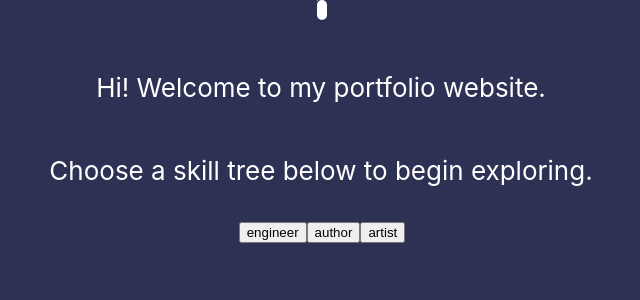
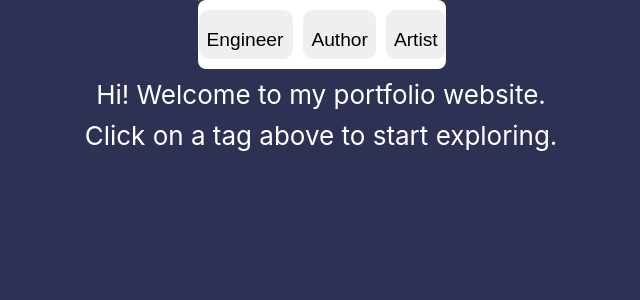
Before and after one commit to Shohan20lac/PortfolioV3, a React (Create React App) app: page / in a window 1280 px wide. Shown: the top 300 px of the page, without its empty margins (318-958 px from the left). Built offline with nearby package versions, Linux system fonts and the light colour scheme; grey boxes are pictures that could not be loaded.

Commit message:
Integrated buttons into the topNav card

```diff
--- a/src/App.css
+++ b/src/App.css
@@ -45,7 +45,7 @@
     align-self: center;
     flex-direction: row;
     max-height: 20%;
-    border-radius: 5px;
+    border-radius: 8px;
     animation: slideIn 1s forwards;
 }
 
@@ -119,6 +119,7 @@
 p {
     color: white;
     text-align:center;
+    margin: 5px;
 }
 
 .typewriter {
@@ -130,6 +131,7 @@ p {
 }
 
 .typewriter p {
+    align-self: center;
     border-right: 2px solid transparent;  /*Add a blinking cursor effect */
     white-space: nowrap;  /*Prevent text from wrapping */
     overflow: hidden; /* Hide overflow text */
@@ -172,7 +174,75 @@ p {
     }
 
     .navbar-text {
-        font-size: calc(8px + 0.5vw);
+        font-size: calc(20px + 0.5vw);
         transition: all .5s linear;
     }
 }
+
+.buttons-container {
+    position: relative;
+}
+
+.transition-container {
+    display: flex;
+    flex-direction: column;
+    overflow: hidden;
+    transition: max-height 0.5s ease-in-out;
+}
+
+
+.fade-out {
+    animation: concealAbove 0.3s forwards;
+}
+
+@keyframes concealAbove {
+    from {
+        max-height: 300px;
+    }
+
+    to {
+        max-height: 0px;
+    }
+}
+
+
+
+.top-nav-containerz {
+    visibility: 1; /* Initially hidden */
+    transition: opacity 0.5s ease-in-out;
+}
+
+..top-nav-container.show {
+    opacity: 1; /* Show the TopNav */
+}
+
+.identity-button {
+    max-width: calc(20px + 8vw);
+    padding: 8px;
+    padding-top: calc(1.5vw);
+    border-radius: 10px;
+    border: none;
+    justify-content: center;
+    align-items: center;
+    font-size: calc(1.5vw);
+}
+
+#engineer-button {
+    padding-right: 10px;
+    margin-right: 10px;
+    text-align: left;
+}
+#author-button {
+    text-align: center;
+}
+
+#artist-button {
+    margin-left: 10px;
+    text-align: center;
+}
+
+
+.welcome-text {
+    display: flex;
+    justify-content: center;
+}
--- a/src/App.js
+++ b/src/App.js
@@ -1,19 +1,92 @@
 import logo from './logo.svg';
 import './App.css';
 import TopNav from './components/TopNav';
-import WelcomeScreen from './components/WelcomeScreen';
+import WelcomeScreen from './components/WelcomeText';
 import Foreground from './components/Foreground';
+import {React, useState, useEffect} from 'react'
 
 
 function App() {
+
+    const [showTopNav, setShowTopNav]         = useState(false);
+    const [currentScreen, setCurrentScreen]   = useState('welcome');
+    const [clickedButtons, setClickedButtons] = useState({
+        engineer: false,
+        author: false,
+        artist: false
+    });
+
+
+    const handleButtonClick = (screenMode) => {
+        switch (screenMode) {
+            case ("engineer"):
+                setClickedButtons(
+                    {
+                        engineer: true,
+                        author: false,
+                        artist: false
+                    }
+                );
+                break;
+            case ("author"):
+                setClickedButtons(
+                    {
+                        engineer: false,
+                        author: true,
+                        artist: false
+                    }
+                );
+                break;
+            case ("artist"):
+                setClickedButtons(
+                    {
+                        engineer: false,
+                        author: false,
+                        artist: true
+                    }
+                );
+                break;
+            default:
+                setClickedButtons(
+                    {
+                        engineer: false,
+                        author: false,
+                        artist: false
+                    }
+                );
+        }
+        console.log(screenMode);
+    };
+
+    useEffect(() => {
+        console.log('Clicked buttons updated:', clickedButtons);
+    }, [clickedButtons]);
+
+
+    const identityTypes = ["engineer", "author", "artist"];
+
     return (
-        <div className = "App-header">
-            <TopNav />
+        <div className="App-header">
 
-            <Foreground />
+            <div className={`topnav-containerz ${showTopNav ? 'show' : ''}`}>
+                < TopNav
+                    handleButtonClick = {handleButtonClick}
+                    setCurrentScreen  = {setCurrentScreen}
+                />
+            </div>
+
+            <Foreground
+                currentScreen     = {currentScreen}
+                setCurrentScreen  = {setCurrentScreen}
+                clickedButtons    = {clickedButtons}
+                setClickedButtons = {setClickedButtons}
+                handleButtonClick = {handleButtonClick}
+                identityTypes     = {identityTypes}
+            />
 
         </div>
-  );
+    );
 }
 
+
 export default App;
--- a/src/components/Buttons.js
+++ b/src/components/Buttons.js
@@ -1,4 +1,4 @@
-import { React, useState } from 'react';
+import { React, useState , useEffect} from 'react';
 import PropTypes from 'prop-types';
 
 let identityTypes = [
@@ -7,10 +7,13 @@ let identityTypes = [
     "artist"
 ]
 
-function Buttons(props) {
+function Buttons (props) {
+
+    const [isSlidUp, setIsSlidUp] = useState(false);
 
     const handleButtonClick = (screenMode) => {
-        props.changeScreen(screenMode);
+        props.setCurrentScreen(screenMode);
+        setIsSlidUp(true);
     };
 
     return (
@@ -19,10 +22,16 @@ function Buttons(props) {
             {identityTypes.map((identity, index) => (
                 <button
                     key       = {index}
-                    className = "button"
-                    onClick   = {() => handleButtonClick(identity)}
+                    className="identity-button"
+                    id={`${identity}-button`}
+                    onClick = {
+                        () => {
+                            props.updateClickedButtons(identity);
+                            handleButtonClick(identity)
+                        }
+                    }
                 >
-                    {identity}
+                    {identity.charAt(0).toUpperCase() + identity.slice(1)}
                 </button>
             ))}
 
--- a/src/components/Foreground.js
+++ b/src/components/Foreground.js
@@ -1,9 +1,10 @@
 import { React , useState }from 'react';
 import ReactDOM from 'react-dom/client';
-import WelcomeScreen from './WelcomeScreen';
+import WelcomeText from './WelcomeText';
 import EngineerScreen from './EngineerScreen';
 import AuthorScreen from './AuthorScreen';
 import ArtistScreen from './ArtistScreen';
+import Buttons from './Buttons';
 
 const screenModes = [
     "welcome",
@@ -12,23 +13,23 @@ const screenModes = [
     "artist"
 ]
 
-function Foreground() {
-
-    const [currentScreen, setCurrentScreen] = useState("welcome");
-
-    const changeScreen = (screenName) => {
-        setCurrentScreen(screenName);
-    };
+function Foreground (props) {
 
     return (
         <p>
-            {currentScreen === "welcome" &&
-                <WelcomeScreen
-                    changeScreen={changeScreen}
-                />}
-            {currentScreen === "engineer" && <EngineerScreen/>}
-            {currentScreen === "author"   && <AuthorScreen  />}
-            {currentScreen === "artist"   && <ArtistScreen  />}
+
+            <div className={`transition-container ${props.currentScreen !== 'welcome' ? 'fade-out' : ''}`}>
+                <WelcomeText
+                    updateClickedButtons={props.handleButtonClick}
+                    setCurrentScreen={props.setCurrentScreen}
+                />
+            </div>
+
+            {props.currentScreen === "engineer" && <EngineerScreen />}
+
+            {props.currentScreen === "author" && <AuthorScreen />}
+
+            {props.currentScreen === "artist" && <ArtistScreen />}
         </p>
     );
 }
--- a/src/components/TopNav.js
+++ b/src/components/TopNav.js
@@ -1,5 +1,7 @@
 import React from 'react';
 import ReactDOM from 'react-dom/client';
+
+import Buttons from './Buttons';
 
 import shohan from '../images/shohan.png';
 
@@ -55,13 +57,18 @@ function ImageContainer (flexDir) {
         </div>
     )
 }
-function NameCard() {
+function NameCard (props) {
 
     return (
         <div className="namecard">
             <h1 className="navbar-header"    id="topnav-header"   > Shohan Mozid Rahman      </h1>
-            <h2 className="navbar-subheader" id="topnav-subheader"> Engineer, Author, Artist </h2>
-            <h3 className="navbar-text">                            BSc, CSE, Independendent University, Bangladesh</h3>
+            {/*{<h2 className="navbar-subheader" id="topnav-subheader"> Engineer, Author, Artist </h2>}*/}
+            <Buttons
+                flexDir="row"
+                updateClickedButtons={props.updateClickedButtons}
+                setCurrentScreen={props.setCurrentScreen}
+            />
+            <h3 className="navbar-text"> BSc, CSE, Independendent University, Bangladesh</h3>
             <SkillsIcons />
         </div>
     );
@@ -90,13 +97,17 @@ function SocialsContainer () {
     )
 }
 
-function TopNav () {
+function TopNav(props) {
+
     return (
         <div className="topnav-container">
 
             <ImageContainer/>
 
-            <NameCard/>
+            <NameCard
+                updateClickedButtons = {props.handleButtonClick}
+                setCurrentScreen  = {props.setCurrentScreen}
+            />
 
             <SocialsContainer/>
 
--- a/src/components/WelcomeScreen.js
+++ b/src/components/WelcomeText.js
@@ -19,18 +19,14 @@ async function animateParagraphs() {
     }
 }
 
-function WelcomeScreen(props) {
+function WelcomeText  (props) {
 
     return (
         <div className="typewriter">
             <p> Hi! Welcome to my portfolio website.<br/></p>
-            <p> Choose a skill tree below to begin exploring.</p>
-            <Buttons
-                flexDir="row"
-                changeScreen={props.changeScreen}
-            />
+            <p> Click on a tag above to start exploring.</p>
         </div>
     );
 }
 
-export default WelcomeScreen;
+export default WelcomeText;
```
